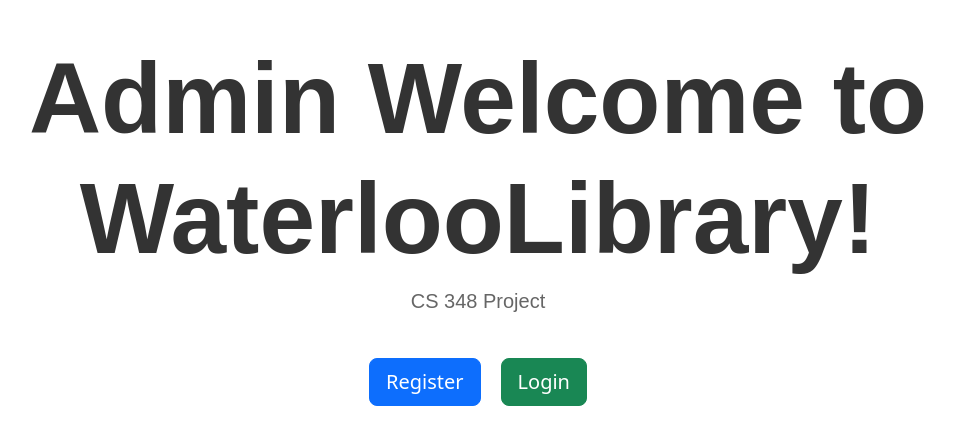
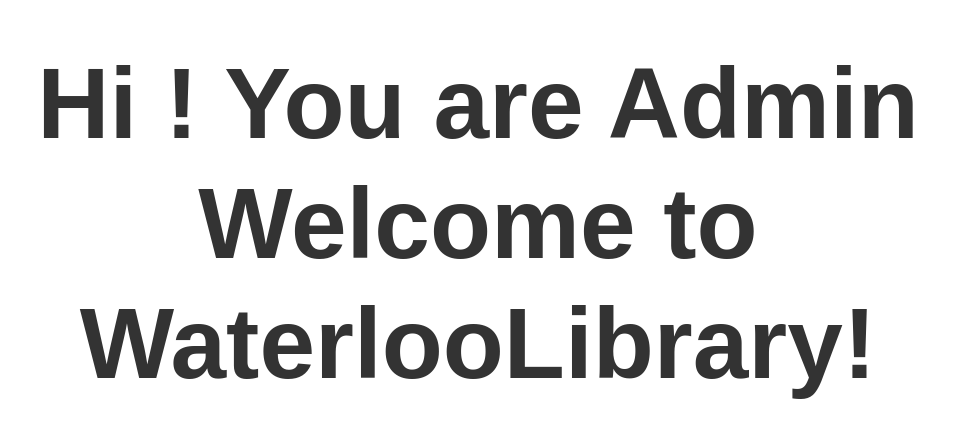
Before and after one commit to MingyuanRen/WaterlooLibrary, a React (Create React App) app in the folder frontend/: page /admin-home in a window 1280 px wide. Shown: the part 173-618 px from the top of the page, without its empty margins (162-1117 px from the left). Built offline with nearby package versions, Linux system fonts and the light colour scheme.

Commit message:
just for test page

```diff
--- a/frontend/src/components/AdminHome.js
+++ b/frontend/src/components/AdminHome.js
@@ -1,23 +1,17 @@
 import React from 'react';
-import { Link } from 'react-router-dom';
 import Container from 'react-bootstrap/Container';
 import Row from 'react-bootstrap/Row';
 import Col from 'react-bootstrap/Col';
+import { useSelector } from 'react-redux';
 import './AdminHome.css';
 
 export const AdminHome = () => {
+  const user = useSelector(state => state.user);
   return (
     <Container className="custom-container text-center">
       <Row className="justify-content-md-center">
         <Col md="auto">
-          <h1 className="title-text">Admin Welcome to WaterlooLibrary!</h1>
-          <p className="lead-text">CS 348 Project</p>
-        </Col>
-      </Row>
-      <Row className="justify-content-md-center mt-3">
-        <Col md="auto">
-          <Link className="btn btn-primary btn-lg custom-button" to="/register">Register</Link>
-          <Link className="btn btn-success btn-lg custom-button" to="/login">Login</Link>
+          <h1 className="title-text">Hi {user ? user.name : ''}! You are Admin Welcome to WaterlooLibrary!</h1>
         </Col>
       </Row>
     </Container>
```
